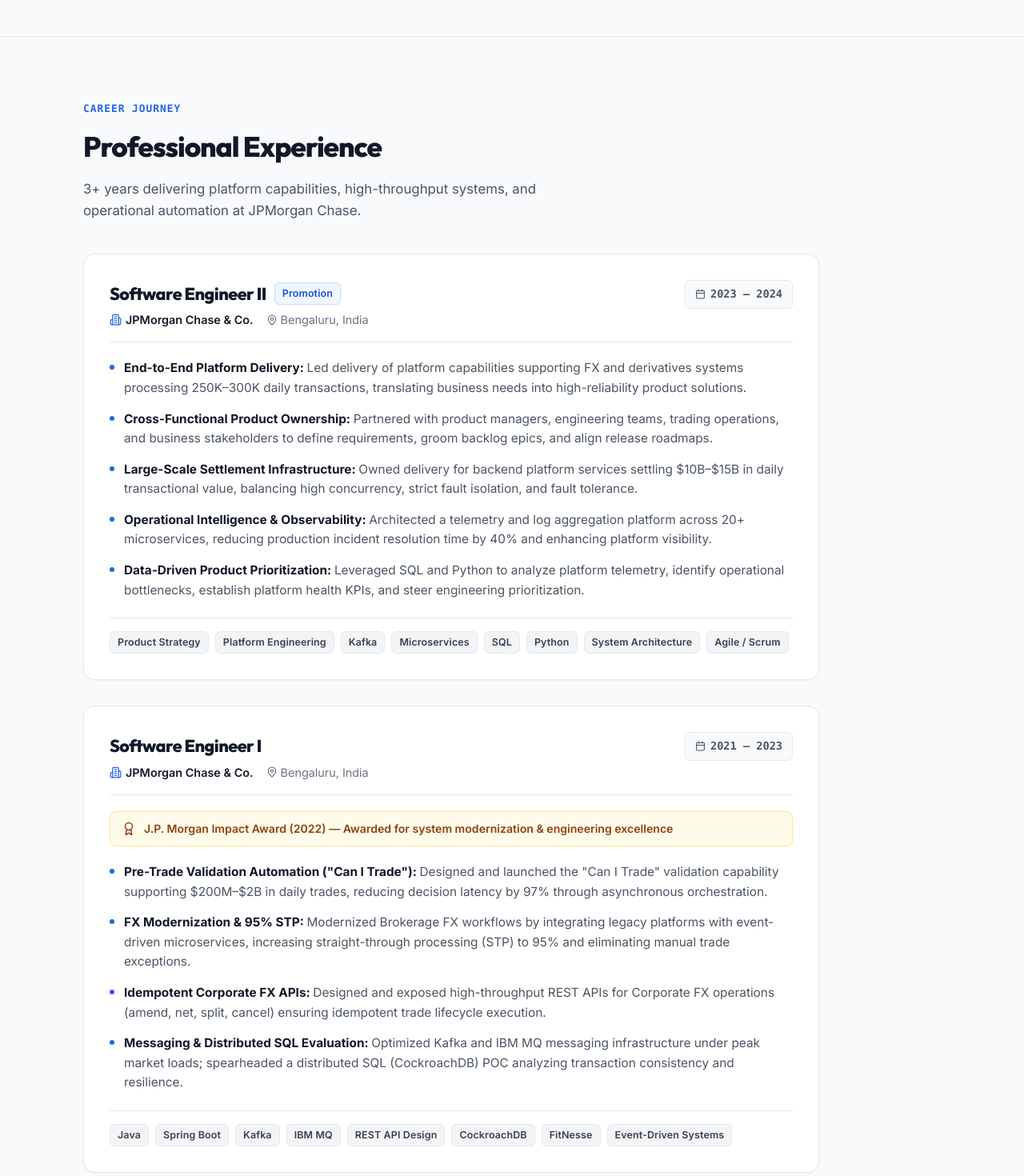
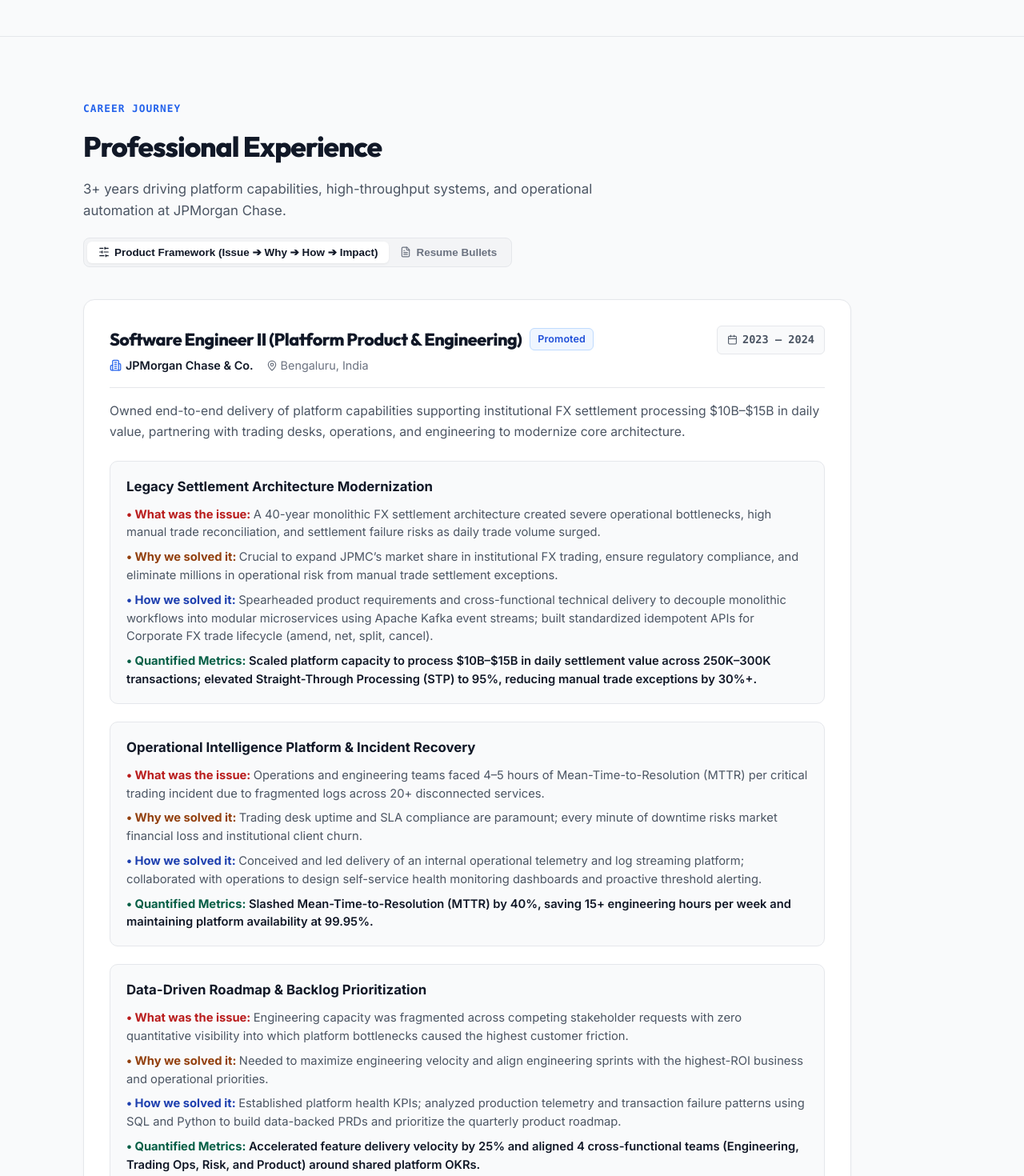
Before and after one commit to rohanvashisth/Portfolio, a React (Vite) app: page / in a window 1280 px wide. Shown: the part 980-2450 px from the top of the page at 80% size. Built offline with nearby package versions, Linux system fonts and the light colour scheme.

Commit message:
Auto-commit: saved changes on 10/14/2026, 5:58:17 PM

```diff
--- a/src/components/Experience.jsx
+++ b/src/components/Experience.jsx
@@ -1,38 +1,45 @@
-import React from 'react';
-import { Award, Calendar, MapPin, Building2, CheckCircle2 } from 'lucide-react';
+import React, { useState } from 'react';
+import { Award, Calendar, MapPin, Building2, CheckCircle2, SlidersHorizontal, FileText, ArrowRight } from 'lucide-react';
 
 export default function Experience() {
+  const [viewMode, setViewMode] = useState('product'); // 'product' (Issue/Why/How/Impact) or 'concise' (Standard Resume)
+
   const experiences = [
     {
       id: 'se2',
-      role: 'Software Engineer II',
+      role: 'Software Engineer II (Platform Product & Engineering)',
       company: 'JPMorgan Chase & Co.',
       location: 'Bengaluru, India',
       period: '2023 – 2024',
-      badge: 'Promotion',
-      highlights: [
+      badge: 'Promoted',
+      pmSummary: 'Owned end-to-end delivery of platform capabilities supporting institutional FX settlement processing $10B–$15B in daily value, partnering with trading desks, operations, and engineering to modernize core architecture.',
+      points: [
         {
-          title: 'End-to-End Platform Delivery',
-          desc: 'Led delivery of platform capabilities supporting FX and derivatives systems processing 250K–300K daily transactions, translating business needs into high-reliability product solutions.'
+          title: 'Legacy Settlement Architecture Modernization',
+          issue: 'A 40-year monolithic FX settlement architecture created severe operational bottlenecks, high manual trade reconciliation, and settlement failure risks as daily trade volume surged.',
+          why: 'Crucial to expand JPMC’s market share in institutional FX trading, ensure regulatory compliance, and eliminate millions in operational risk from manual trade settlement exceptions.',
+          how: 'Spearheaded product requirements and cross-functional technical delivery to decouple monolithic workflows into modular microservices using Apache Kafka event streams; built standardized idempotent APIs for Corporate FX trade lifecycle (amend, net, split, cancel).',
+          metrics: 'Scaled platform capacity to process $10B–$15B in daily settlement value across 250K–300K transactions; elevated Straight-Through Processing (STP) to 95%, reducing manual trade exceptions by 30%+.',
+          conciseBullet: 'Led platform requirements and delivery to decompose a 40-year monolithic FX settlement system into event-driven microservices via Apache Kafka, scaling capacity to $10B–$15B in daily settlement value (250K–300K transactions) and increasing Straight-Through Processing (STP) to 95%.'
         },
         {
-          title: 'Cross-Functional Product Ownership',
-          desc: 'Partnered with product managers, engineering teams, trading operations, and business stakeholders to define requirements, groom backlog epics, and align release roadmaps.'
+          title: 'Operational Intelligence Platform & Incident Recovery',
+          issue: 'Operations and engineering teams faced 4–5 hours of Mean-Time-to-Resolution (MTTR) per critical trading incident due to fragmented logs across 20+ disconnected services.',
+          why: 'Trading desk uptime and SLA compliance are paramount; every minute of downtime risks market financial loss and institutional client churn.',
+          how: 'Conceived and led delivery of an internal operational telemetry and log streaming platform; collaborated with operations to design self-service health monitoring dashboards and proactive threshold alerting.',
+          metrics: 'Slashed Mean-Time-to-Resolution (MTTR) by 40%, saving 15+ engineering hours per week and maintaining platform availability at 99.95%.',
+          conciseBullet: 'Conceived and delivered a real-time operational telemetry and log aggregation platform across 20+ microservices, cutting incident MTTR by 40% and saving 15+ engineering hours per week.'
         },
         {
-          title: 'Large-Scale Settlement Infrastructure',
-          desc: 'Owned delivery for backend platform services settling $10B–$15B in daily transactional value, balancing high concurrency, strict fault isolation, and fault tolerance.'
-        },
-        {
-          title: 'Operational Intelligence & Observability',
-          desc: 'Architected a telemetry and log aggregation platform across 20+ microservices, reducing production incident resolution time by 40% and enhancing platform visibility.'
-        },
-        {
-          title: 'Data-Driven Product Prioritization',
-          desc: 'Leveraged SQL and Python to analyze platform telemetry, identify operational bottlenecks, establish platform health KPIs, and steer engineering prioritization.'
+          title: 'Data-Driven Roadmap & Backlog Prioritization',
+          issue: 'Engineering capacity was fragmented across competing stakeholder requests with zero quantitative visibility into which platform bottlenecks caused the highest customer friction.',
+          why: 'Needed to maximize engineering velocity and align engineering sprints with the highest-ROI business and operational priorities.',
+          how: 'Established platform health KPIs; analyzed production telemetry and transaction failure patterns using SQL and Python to build data-backed PRDs and prioritize the quarterly product roadmap.',
+          metrics: 'Accelerated feature delivery velocity by 25% and aligned 4 cross-functional teams (Engineering, Trading Ops, Risk, and Product) around shared platform OKRs.',
+          conciseBullet: 'Leveraged SQL and Python to analyze platform telemetry, defining health KPIs and authoring data-backed PRDs that accelerated feature velocity by 25% and aligned engineering sprints with business OKRs.'
         }
       ],
-      skills: ['Product Strategy', 'Platform Engineering', 'Kafka', 'Microservices', 'SQL', 'Python', 'System Architecture', 'Agile / Scrum']
+      skills: ['Product Strategy', 'PRD Authoring', 'Roadmap Prioritization', 'Kafka', 'Microservices', 'SQL', 'Python', 'Agile / Scrum']
     },
     {
       id: 'se1',
@@ -41,25 +48,26 @@
       location: 'Bengaluru, India',
       period: '2021 – 2023',
       award: 'J.P. Morgan Impact Award (2022) — Awarded for system modernization & engineering excellence',
-      highlights: [
+      pmSummary: 'Delivered pre-trade validation automation and standardized API infrastructure for Corporate and Brokerage FX, reducing transaction latency and partner onboarding cycle times.',
+      points: [
         {
-          title: 'Pre-Trade Validation Automation ("Can I Trade")',
-          desc: 'Designed and launched the "Can I Trade" validation capability supporting $200M–$2B in daily trades, reducing decision latency by 97% through asynchronous orchestration.'
+          title: '"Can I Trade" Pre-Trade Validation Engine',
+          issue: 'High-volume institutional trades suffered from slow, synchronous pre-trade validation checks across multiple ledgers, creating latency that exposed traders to market price slippage and potential settlement default.',
+          why: 'Institutional trading desks required sub-second validation to execute high-frequency corporate FX orders safely at enterprise scale.',
+          how: 'Owned the functional requirements, API schema design, and release execution for the "Can I Trade" validation service; utilized Kafka and asynchronous IBM MQ pipelines to decouple risk validation from downstream settlement.',
+          metrics: 'Slashed trade validation decision latency by 97% (from seconds to <100ms) while processing $200M to $2B in daily volume; awarded the 2022 J.P. Morgan Impact Award for engineering excellence.',
+          conciseBullet: 'Designed and launched the "Can I Trade" pre-payment validation engine supporting $200M–$2B daily volume, slashing trade decision latency by 97% (sub-100ms) and earning the 2022 J.P. Morgan Impact Award.'
         },
         {
-          title: 'FX Modernization & 95% STP',
-          desc: 'Modernized Brokerage FX workflows by integrating legacy platforms with event-driven microservices, increasing straight-through processing (STP) to 95% and eliminating manual trade exceptions.'
-        },
-        {
-          title: 'Idempotent Corporate FX APIs',
-          desc: 'Designed and exposed high-throughput REST APIs for Corporate FX operations (amend, net, split, cancel) ensuring idempotent trade lifecycle execution.'
-        },
-        {
-          title: 'Messaging & Distributed SQL Evaluation',
-          desc: 'Optimized Kafka and IBM MQ messaging infrastructure under peak market loads; spearheaded a distributed SQL (CockroachDB) POC analyzing transaction consistency and resilience.'
+          title: 'Corporate & Brokerage FX API Standardization',
+          issue: 'Institutional partner apps relied on brittle batch file transfers and non-standard endpoints, resulting in delayed trade confirmations and frequent state divergence.',
+          why: 'Needed to improve client integration experience, accelerate partner onboarding, and enable real-time trade status tracking.',
+          how: 'Defined API product specifications for idempotent REST services and led integration of Brokerage FX data streams; conducted 10x traffic load testing and led a CockroachDB (distributed SQL) POC evaluating consistency and horizontal elasticity.',
+          metrics: 'Standardized 100% of Brokerage FX trade interfaces, eliminating trade state discrepancies and reducing partner onboarding cycle time from weeks to days.',
+          conciseBullet: 'Modernized Brokerage FX interfaces by authoring idempotent REST API specifications and integrating event-driven data streams, eliminating trade state discrepancies and reducing partner onboarding time from weeks to days.'
         }
       ],
-      skills: ['Java', 'Spring Boot', 'Kafka', 'IBM MQ', 'REST API Design', 'CockroachDB', 'FitNesse', 'Event-Driven Systems']
+      skills: ['API Strategy', 'Functional Requirements', 'Kafka', 'IBM MQ', 'REST APIs', 'CockroachDB POC', 'FitNesse', 'STP Optimization']
     }
   ];
 
@@ -67,17 +75,73 @@
     <section id="experience" className="section" style={{ borderTop: '1px solid var(--border-subtle)' }}>
       <div className="container">
 
-        {/* Section Header */}
-        <div className="section-header" style={{ textAlign: 'left' }}>
+        {/* Section Header with View Toggle */}
+        <div style={{ display: 'flex', justifyContent: 'space-between', alignItems: 'flex-end', flexWrap: 'wrap', gap: '20px', marginBottom: '40px' }}>
+          <div style={{ textAlign: 'left' }}>
             <span className="section-label">Career Journey</span>
             <h2 className="section-title">Professional Experience</h2>
             <p className="section-subtitle">
-            3+ years delivering platform capabilities, high-throughput systems, and operational automation at JPMorgan Chase.
+              3+ years driving platform capabilities, high-throughput systems, and operational automation at JPMorgan Chase.
             </p>
           </div>
 
+          {/* Toggle Button */}
+          <div
+            style={{
+              display: 'flex',
+              backgroundColor: 'var(--bg-surface-subtle)',
+              padding: '4px',
+              borderRadius: '8px',
+              border: '1px solid var(--border-subtle)'
+            }}
+          >
+            <button
+              onClick={() => setViewMode('product')}
+              style={{
+                display: 'flex',
+                alignItems: 'center',
+                gap: '6px',
+                padding: '6px 14px',
+                borderRadius: '6px',
+                fontSize: '0.84rem',
+                fontWeight: 600,
+                cursor: 'pointer',
+                border: 'none',
+                backgroundColor: viewMode === 'product' ? '#ffffff' : 'transparent',
+                color: viewMode === 'product' ? 'var(--text-primary)' : 'var(--text-muted)',
+                boxShadow: viewMode === 'product' ? '0 1px 3px rgba(0,0,0,0.06)' : 'none',
+                transition: 'all 0.15s ease'
+              }}
+            >
+              <SlidersHorizontal size={14} />
+              <span>Product Framework (Issue ➔ Why ➔ How ➔ Impact)</span>
+            </button>
+            <button
+              onClick={() => setViewMode('concise')}
+              style={{
+                display: 'flex',
+                alignItems: 'center',
+                gap: '6px',
+                padding: '6px 14px',
+                borderRadius: '6px',
+                fontSize: '0.84rem',
+                fontWeight: 600,
+                cursor: 'pointer',
+                border: 'none',
+                backgroundColor: viewMode === 'concise' ? '#ffffff' : 'transparent',
+                color: viewMode === 'concise' ? 'var(--text-primary)' : 'var(--text-muted)',
+                boxShadow: viewMode === 'concise' ? '0 1px 3px rgba(0,0,0,0.06)' : 'none',
+                transition: 'all 0.15s ease'
+              }}
+            >
+              <FileText size={14} />
+              <span>Resume Bullets</span>
+            </button>
+          </div>
+        </div>
+
         {/* Experience Cards */}
-        <div style={{ display: 'flex', flexDirection: 'column', gap: '32px', maxWidth: '920px' }}>
+        <div style={{ display: 'flex', flexDirection: 'column', gap: '32px', maxWidth: '960px' }}>
           {experiences.map((exp) => (
             <div
               key={exp.id}
@@ -96,7 +160,7 @@
                   alignItems: 'flex-start',
                   flexWrap: 'wrap',
                   gap: '12px',
-                  marginBottom: '20px',
+                  marginBottom: '16px',
                   paddingBottom: '16px',
                   borderBottom: '1px solid var(--border-subtle)'
                 }}
@@ -167,9 +231,55 @@
                 </div>
               )}
 
-              {/* Bullet Points */}
-              <div style={{ display: 'flex', flexDirection: 'column', gap: '14px', marginBottom: '22px' }}>
-                {exp.highlights.map((item, idx) => (
+              {/* Summary */}
+              <p style={{ fontSize: '0.98rem', color: 'var(--text-secondary)', lineHeight: 1.6, marginBottom: '24px' }}>
+                {exp.pmSummary}
+              </p>
+
+              {/* Points: Either Product Framework or Concise Bullets */}
+              {viewMode === 'product' ? (
+                <div style={{ display: 'flex', flexDirection: 'column', gap: '22px', marginBottom: '24px' }}>
+                  {exp.points.map((pt, idx) => (
+                    <div
+                      key={idx}
+                      style={{
+                        padding: '18px 20px',
+                        backgroundColor: 'var(--bg-base)',
+                        borderRadius: '10px',
+                        border: '1px solid var(--border-subtle)',
+                        display: 'flex',
+                        flexDirection: 'column',
+                        gap: '10px'
+                      }}
+                    >
+                      <div style={{ fontSize: '1.05rem', fontWeight: 700, color: 'var(--text-primary)' }}>
+                        {pt.title}
+                      </div>
+
+                      <div style={{ display: 'grid', gridTemplateColumns: '1fr', gap: '8px', fontSize: '0.92rem', lineHeight: 1.55 }}>
+                        <div>
+                          <strong style={{ color: '#b91c1c', fontWeight: 700 }}>• What was the issue: </strong>
+                          <span style={{ color: 'var(--text-secondary)' }}>{pt.issue}</span>
+                        </div>
+                        <div>
+                          <strong style={{ color: '#92400e', fontWeight: 700 }}>• Why we solved it: </strong>
+                          <span style={{ color: 'var(--text-secondary)' }}>{pt.why}</span>
+                        </div>
+                        <div>
+                          <strong style={{ color: '#1e40af', fontWeight: 700 }}>• How we solved it: </strong>
+                          <span style={{ color: 'var(--text-secondary)' }}>{pt.how}</span>
+                        </div>
+                        <div>
+                          <strong style={{ color: '#065f46', fontWeight: 700 }}>• Quantified Metrics: </strong>
+                          <span style={{ color: 'var(--text-primary)', fontWeight: 600 }}>{pt.metrics}</span>
+                        </div>
+                      </div>
+                    </div>
+                  ))}
+                </div>
+              ) : (
+                <div style={{ display: 'flex', flexDirection: 'column', gap: '14px', marginBottom: '24px' }}>
+                  {exp.points.map((pt, idx) => (
                     <div key={idx} style={{ display: 'flex', gap: '12px', alignItems: 'flex-start' }}>
                       <div
                         style={{
@@ -182,12 +292,13 @@
                         }}
                       />
                       <div style={{ fontSize: '0.96rem', lineHeight: 1.6, color: 'var(--text-secondary)' }}>
-                      <strong style={{ color: 'var(--text-primary)', fontWeight: 650 }}>{item.title}: </strong>
-                      <span>{item.desc}</span>
+                        <strong style={{ color: 'var(--text-primary)', fontWeight: 650 }}>{pt.title}: </strong>
+                        <span>{pt.conciseBullet}</span>
                       </div>
                     </div>
                   ))}
                 </div>
+              )}
 
               {/* Technology & Tooling Tags */}
               <div style={{ display: 'flex', gap: '8px', flexWrap: 'wrap', paddingTop: '16px', borderTop: '1px solid var(--border-subtle)' }}>
```
Lines whose indentation alone changed are shown as unchanged.
